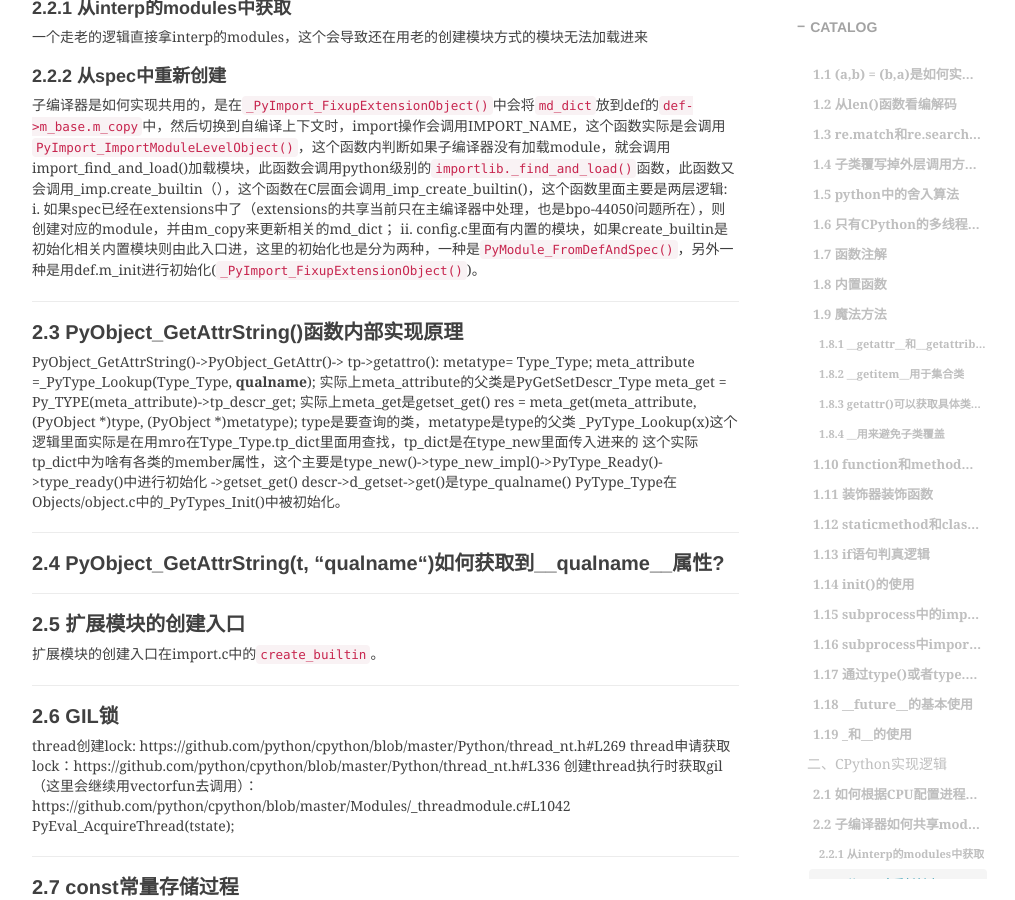
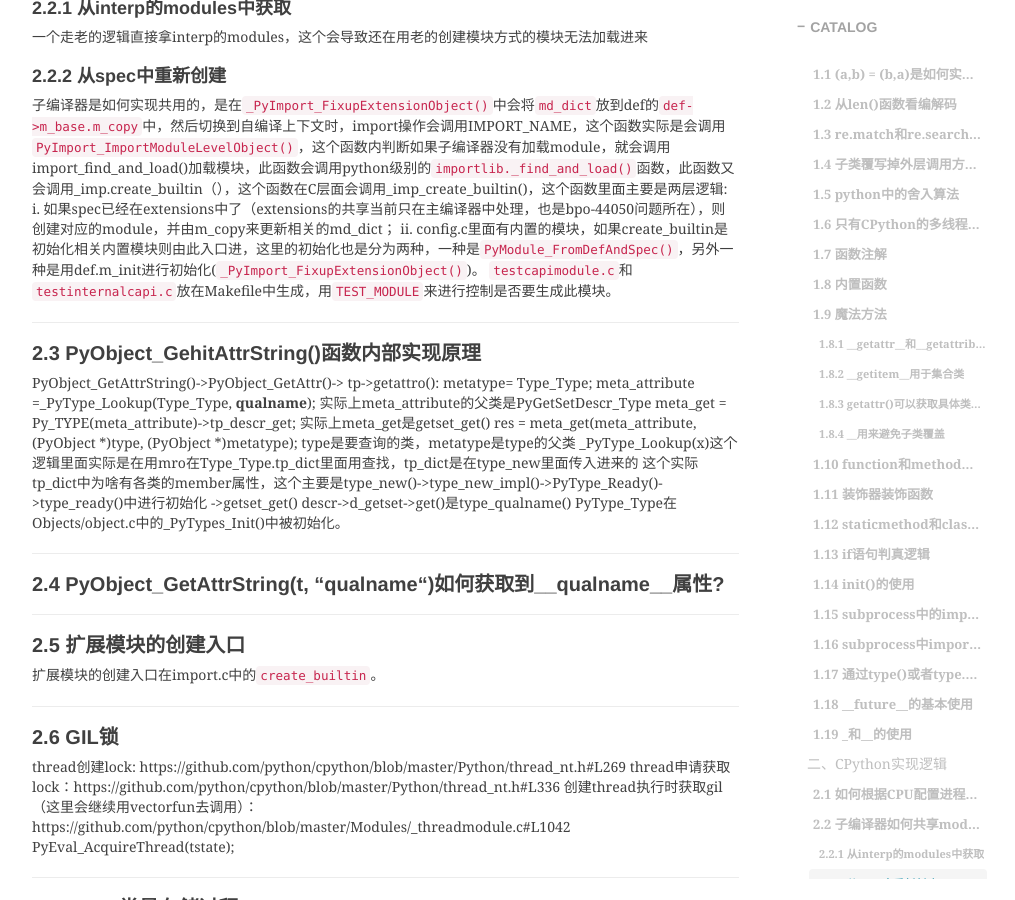
Before and after one commit to shihai1991/shihai1991.github.io, a Jekyll site: the page built from _posts/2022-12-10-CPython知识点简单梳理.md, in a window 1280 px wide and 900 px high, scrolled down 3264 px. Shown: the whole window, without its empty margins (233-1248 px from the left). Built offline with Jekyll 4.4.1, drawn with Linux system fonts in a browser that asks for light colours; nearby versions of some CDN libraries; comment, search, counter and statistics services are not loaded.

Commit message:
Update 2022-12-10-CPython知识点简单梳理.md

```diff
--- a/_posts/2022-12-10-CPython知识点简单梳理.md
+++ b/_posts/2022-12-10-CPython知识点简单梳理.md
@@ -113,9 +113,9 @@ _内部属性 __说明内部函数，子类无法继承 __xx__，表示魔术方
 子编译器是如何实现共用的，是在`_PyImport_FixupExtensionObject()`中会将`md_dict`放到def的`def->m_base.m_copy`中，然后切换到自编译上下文时，import操作会调用IMPORT_NAME，这个函数实际是会调用`PyImport_ImportModuleLevelObject()`，这个函数内判断如果子编译器没有加载module，就会调用import_find_and_load()加载模块，此函数会调用python级别的`importlib._find_and_load()`函数，此函数又会调用_imp.create_builtin（），这个函数在C层面会调用_imp_create_builtin()，这个函数里面主要是两层逻辑:
 i. 如果spec已经在extensions中了（extensions的共享当前只在主编译器中处理，也是bpo-44050问题所在），则创建对应的module，并由m_copy来更新相关的md_dict；
 ii. config.c里面有内置的模块，如果create_builtin是初始化相关内置模块则由此入口进，这里的初始化也是分为两种，一种是`PyModule_FromDefAndSpec()`，另外一种是用def.m_init进行初始化(`_PyImport_FixupExtensionObject()`)。
+`testcapimodule.c`和`testinternalcapi.c`放在Makefile中生成，用`TEST_MODULE`来进行控制是否要生成此模块。
 
-
-## 2.3 PyObject_GetAttrString()函数内部实现原理
+## 2.3 PyObject_GehitAttrString()函数内部实现原理
 PyObject_GetAttrString()->PyObject_GetAttr()->
 tp->getattro(): metatype= Type_Type; meta_attribute =_PyType_Lookup(Type_Type, __qualname__);
 实际上meta_attribute的父类是PyGetSetDescr_Type
```
